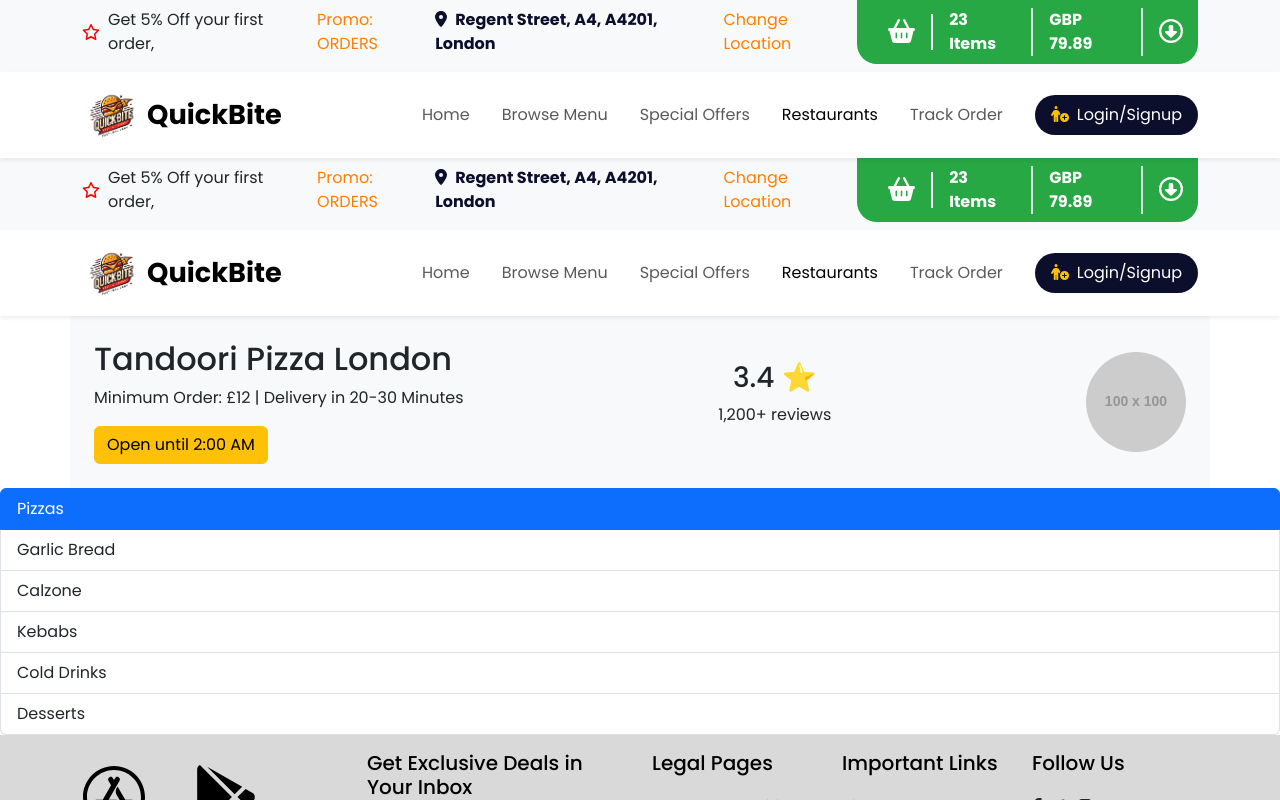
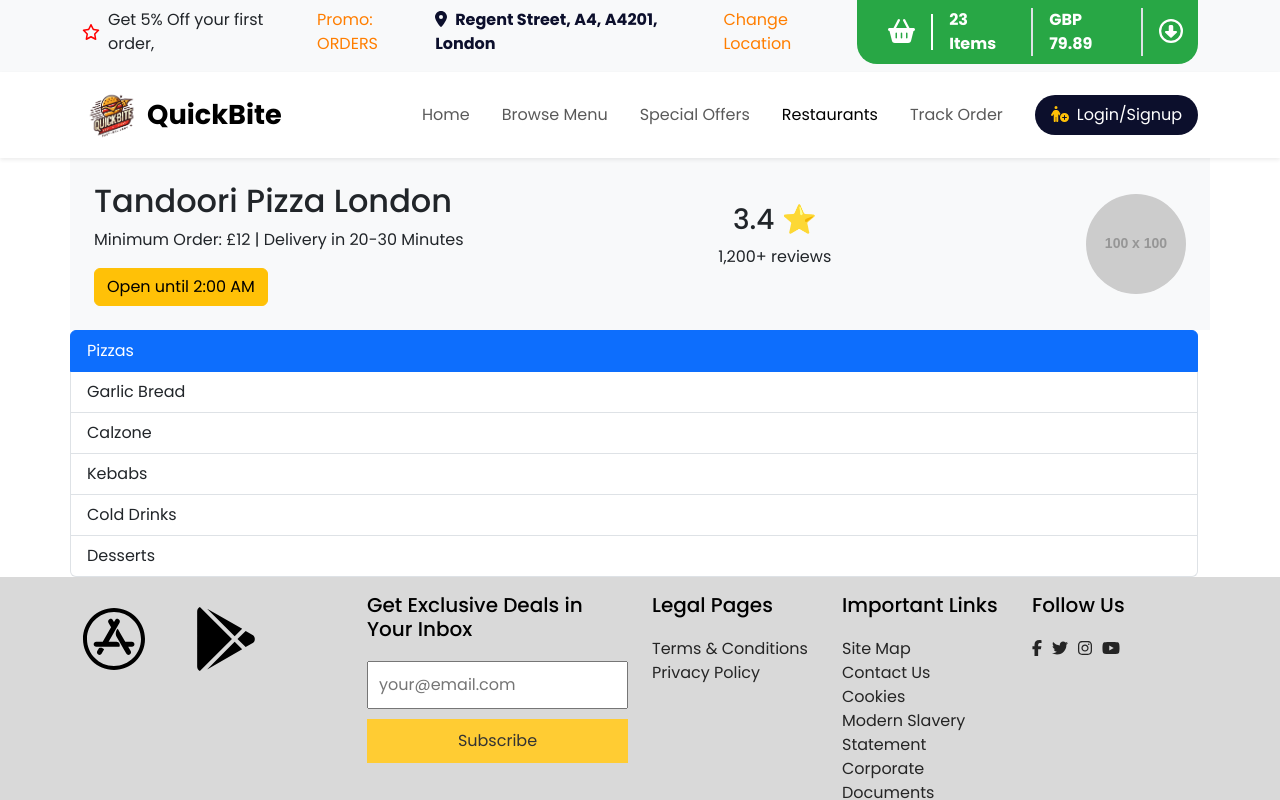
Before and after one commit to bijoymalaker/quickBite, a Vue app: page /restaurants in a window 1280 px wide. Shown: the top 800 px of the page. Built offline with nearby package versions, Linux system fonts and the light colour scheme.

Commit message:
all pages bug fixed

```diff
--- a/src/pages/Menus.vue
+++ b/src/pages/Menus.vue
@@ -1,16 +1,14 @@
 <template>
     <div>
-        <Topbar/>
-        <Header/>
         <h1>Menu page name</h1>
     </div>
 </template>
 <script >
-    import Header from '../components/Header.vue'
-    import Topbar from '../components/Topbar.vue'
+
     export default {
+        name: "Menus",
         components: {
-            Header, Topbar
+
         }
     };
 
--- a/src/pages/Offers.vue
+++ b/src/pages/Offers.vue
@@ -1,16 +1,13 @@
 <template>
     <div>
-        <Topbar/>
-        <Header/>
         <h1>Offers page name</h1>
     </div>
 </template>
 <script>
-    import Header from '../components/Header.vue'
-    import Topbar from '../components/Topbar.vue'
     export default {
+        name: "Offers",
         components: {
-            Header, Topbar
+
         }
     };
 
--- a/src/pages/Restaurants.vue
+++ b/src/pages/Restaurants.vue
@@ -1,7 +1,5 @@
 <template lang="">
   <div>
-    <Topbar />
-    <Header />
     <div class="container bg-light p-4 d-flex justify-content-between align-items-center">
       <div>
         <h2>Tandoori Pizza London</h2>
@@ -16,7 +14,7 @@
     </div>
 
 
-    <div class="list-group">
+    <div class="list-group container">
         <button class="list-group-item list-group-item-action active">Pizzas</button>
         <button class="list-group-item list-group-item-action">Garlic Bread</button>
         <button class="list-group-item list-group-item-action">Calzone</button>
@@ -27,13 +25,10 @@
   </div>
 </template>
 <script>
-import Header from "../components/Header.vue";
-import Topbar from "../components/Topbar.vue";
 export default {
     name: "Restaurants",
     components: {
-        Header,
-        Topbar,
+
     },
 };
 </script>
--- a/src/pages/Tracking.vue
+++ b/src/pages/Tracking.vue
@@ -1,17 +1,15 @@
 <template>
     <div>
-        <Topbar/>
-        <Header/>
+
 
     </div>
 </template>
 <script>
-import Header from '../components/Header.vue'
-import Topbar from '../components/Topbar.vue'
+
 export default {
     name: "Tracking",
     components: {
-        Header, Topbar
+
     }
 
 }
```
